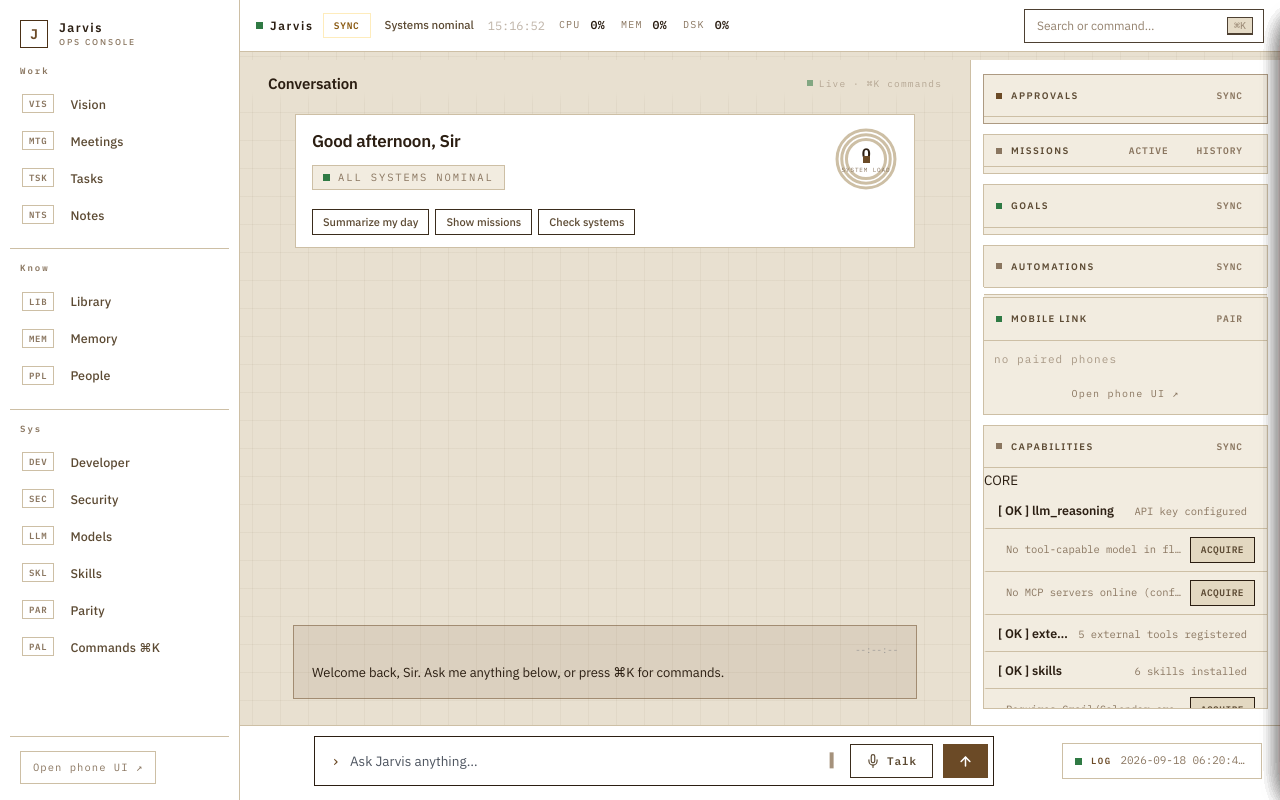
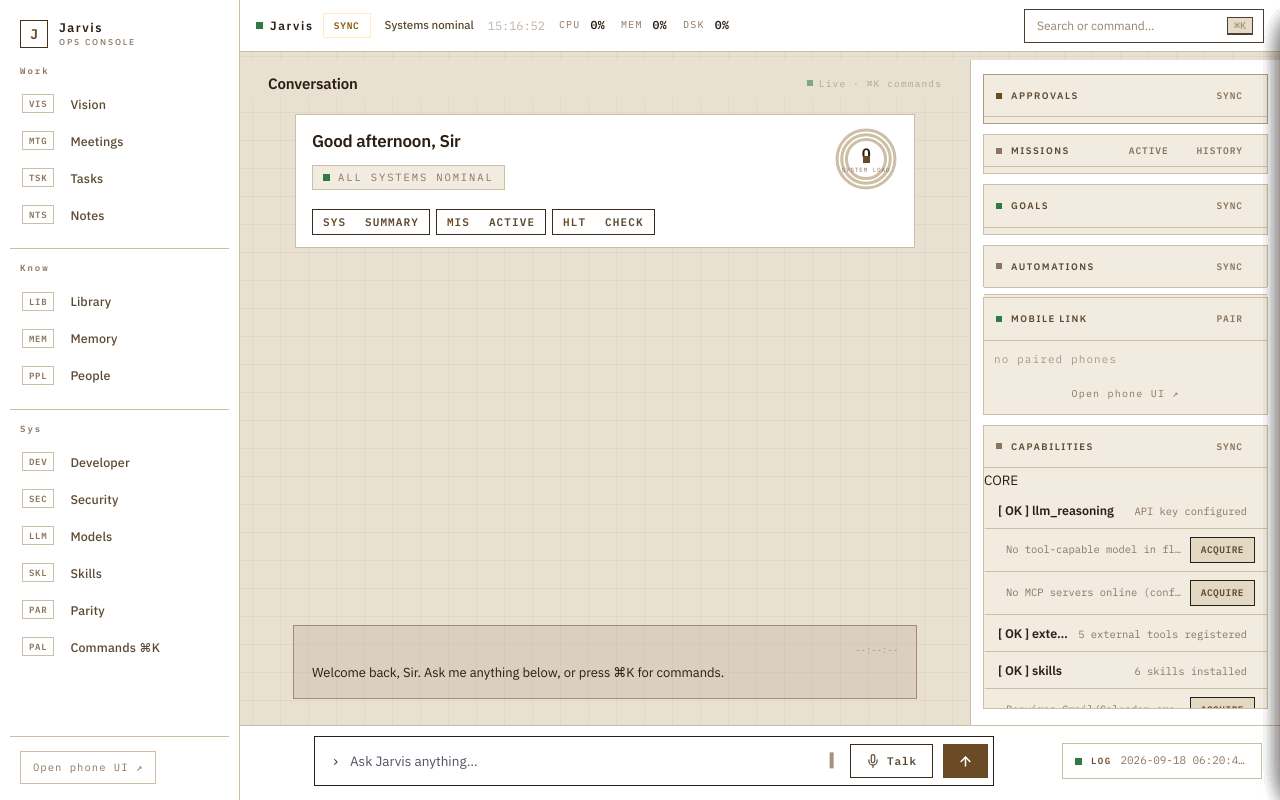
Before and after one commit to Akshat-lab886/Jarvis, a Flask app: page / in a window 1280 px wide. Run offline with Flask 3, Linux system fonts and the light colour scheme; data that the repository does not hold is empty; some libraries are stand-ins or nearby versions.

Commit message:
expert polish: function-coded hero quick-commands (tabular chips)
- The hero action buttons were generic AI-demo labels ('Summarize my
  day'); replaced with the ops-deck function-code language — tabular
  [SYS]SUMMARY [MIS]ACTIVE [HLT]CHECK chips. Fixed-width coffee <b> code
  column (34px, left-aligned, tabular-nums) + uppercase mono <span>
  label, so the panel reads as an instrument, not a demo.
- Cleared a stale dark-theme orphan after refactoring .hero-chips button.
- Verified: served ?v=39 DOM shows all 3 coded chips; CSS brace-balanced
  and ends clean; screenshot 0 amber 0 black; voice overlay untouched.

```diff
--- a/static/style.css
+++ b/static/style.css
@@ -360,11 +360,20 @@ code {
 .hstatus-pill .hstatus { margin-top: 0; }
 .hero-chips { display: flex; gap: 8px; flex-wrap: wrap; justify-content: center; margin-top: 16px; }
 .hero-chips button {
-    font-size: 12px; font-weight: 500; color: var(--text-2);
-    background: var(--card); border: 1px solid var(--line);
-    border-radius: 0; padding: 7px 15px;
-    transition: all 0ms;
-}
+    display: inline-flex; align-items: baseline; gap: 8px;
+    font-family: var(--font-mono); font-size: 11px; font-weight: 600;
+    letter-spacing: .1em; text-transform: uppercase;
+    padding: 8px 12px; border-radius: 0;
+    background: var(--bg-2); color: var(--text-2);
+    border: 1px solid var(--line-soft); cursor: pointer;
+    transition: background 0ms, color 0ms, border-color 0ms;
+}
+.hero-chips button b {
+    font-weight: 700; color: var(--accent);
+    width: 34px; flex: none; text-align: left;
+    font-variant-numeric: tabular-nums;
+}
+.hero-chips button span { color: var(--text-2); }
 .hero-chips button:hover { color: var(--accent-hi); border-color: var(--accent-line); background: var(--accent-dim); }
 .live-dot {
     display: inline-block; width: 6px; height: 6px; border-radius: 0;
--- a/templates/index.html
+++ b/templates/index.html
@@ -7,7 +7,7 @@
     <link rel="preconnect" href="https://fonts.googleapis.com">
     <link rel="preconnect" href="https://fonts.gstatic.com" crossorigin>
     <link href="https://fonts.googleapis.com/css2?family=IBM+Plex+Mono:wght@400;500;600&family=IBM+Plex+Sans:wght@400;500;600&display=swap" rel="stylesheet">
-    <link rel="stylesheet" href="{{ url_for('static', filename='style.css') }}?v=38">
+    <link rel="stylesheet" href="{{ url_for('static', filename='style.css') }}?v=39">
     <script src="https://cdnjs.cloudflare.com/ajax/libs/socket.io/4.0.1/socket.io.js"></script>
     <script src="https://cdnjs.cloudflare.com/ajax/libs/qrcodejs/1.0.0/qrcode.min.js"></script>
 </head>
@@ -132,9 +132,9 @@
                 <div class="wordmark">Jarvis</div>
                 <div class="hstatus-pill"><span class="pulse"></span><span class="hstatus" id="hero-status">ALL SYSTEMS NOMINAL</span></div>
                 <div class="hero-chips">
-                    <button onclick="quickPrompt('summarize my day')">Summarize my day</button>
-                    <button onclick="quickPrompt('show my missions')">Show missions</button>
-                    <button onclick="quickPrompt('check system health')">Check systems</button>
+                    <button onclick="quickPrompt('summarize my day')"><b>SYS</b><span>SUMMARY</span></button>
+                    <button onclick="quickPrompt('show my missions')"><b>MIS</b><span>ACTIVE</span></button>
+                    <button onclick="quickPrompt('check system health')"><b>HLT</b><span>CHECK</span></button>
                 </div>
             </div>
         </div>
@@ -461,6 +461,6 @@ try {
     if (el) el.textContent = g;
 } catch (e) {}
 </script>
-<script src="{{ url_for('static', filename='script.js') }}?v=38"></script>
+<script src="{{ url_for('static', filename='script.js') }}?v=39"></script>
 </body>
 </html>
```
